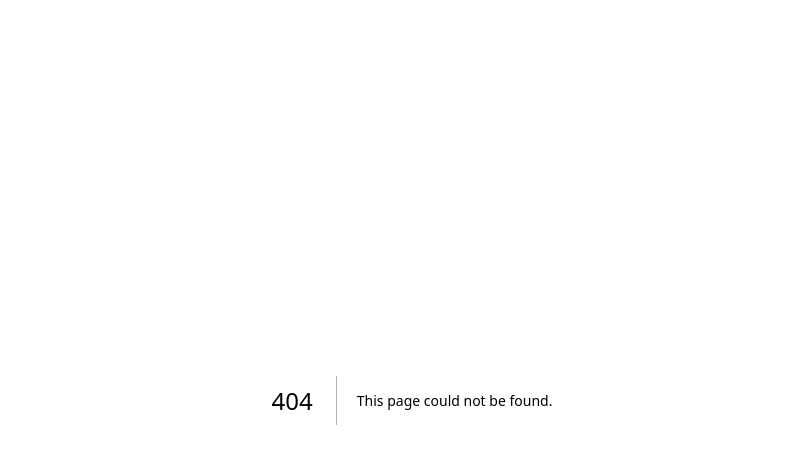
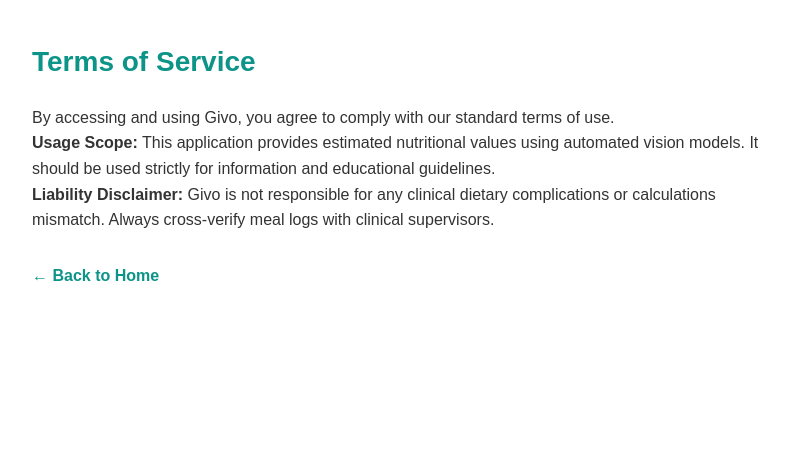
Before and after one commit to Givo-max/my_project, a Next.js app: page /privacy-policy/terms in a window 1280 px wide. Before the commit this address had no page. Shown: the top 464 px of the page, without its empty margins (228-1018 px from the left). Built offline with nearby package versions, Linux system fonts and the light colour scheme.

Commit message:
Create page.jsx

```diff
--- /dev/null
+++ b/app/privacy-policy/terms/page.jsx
@@ -0,0 +1,11 @@
+export default function Terms() {
+  return (
+    <div style={{ padding: '40px 20px', maxWidth: '800px', margin: '0 auto', fontFamily: 'sans-serif', lineHeight: '1.6', color: '#333' }}>
+      <h1 style={{ color: '#0d9488', fontSize: '28px', fontWeight: 'bold' }}>Terms of Service</h1>
+      <p style={{ marginTop: '20px' }}>By accessing and using Givo, you agree to comply with our standard terms of use.</p>
+      <p><b>Usage Scope:</b> This application provides estimated nutritional values using automated vision models. It should be used strictly for information and educational guidelines.</p>
+      <p><b>Liability Disclaimer:</b> Givo is not responsible for any clinical dietary complications or calculations mismatch. Always cross-verify meal logs with clinical supervisors.</p>
+      <a href="/" style={{ color: '#0d9488', textDecoration: 'none', fontWeight: 'bold', display: 'block', marginTop: '30px' }}>← Back to Home</a>
+    </div>
+  );
+}
```
